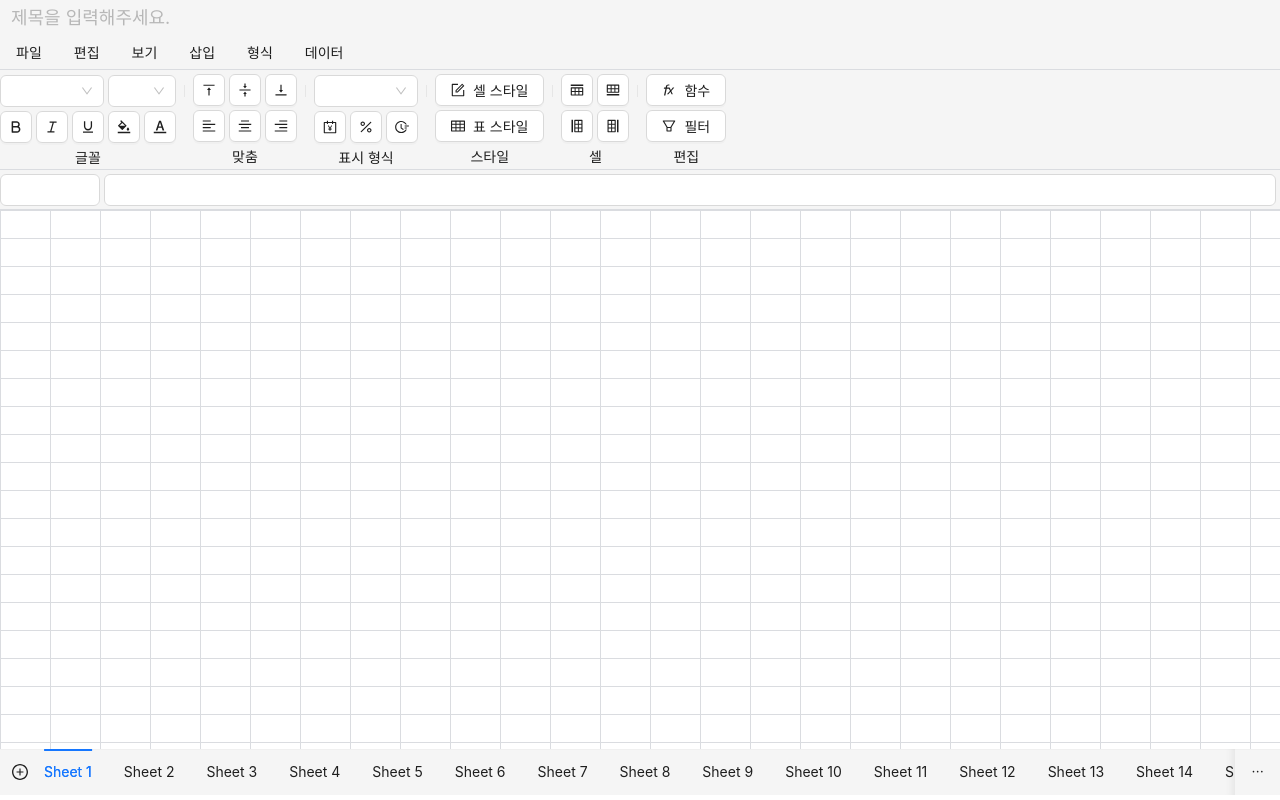
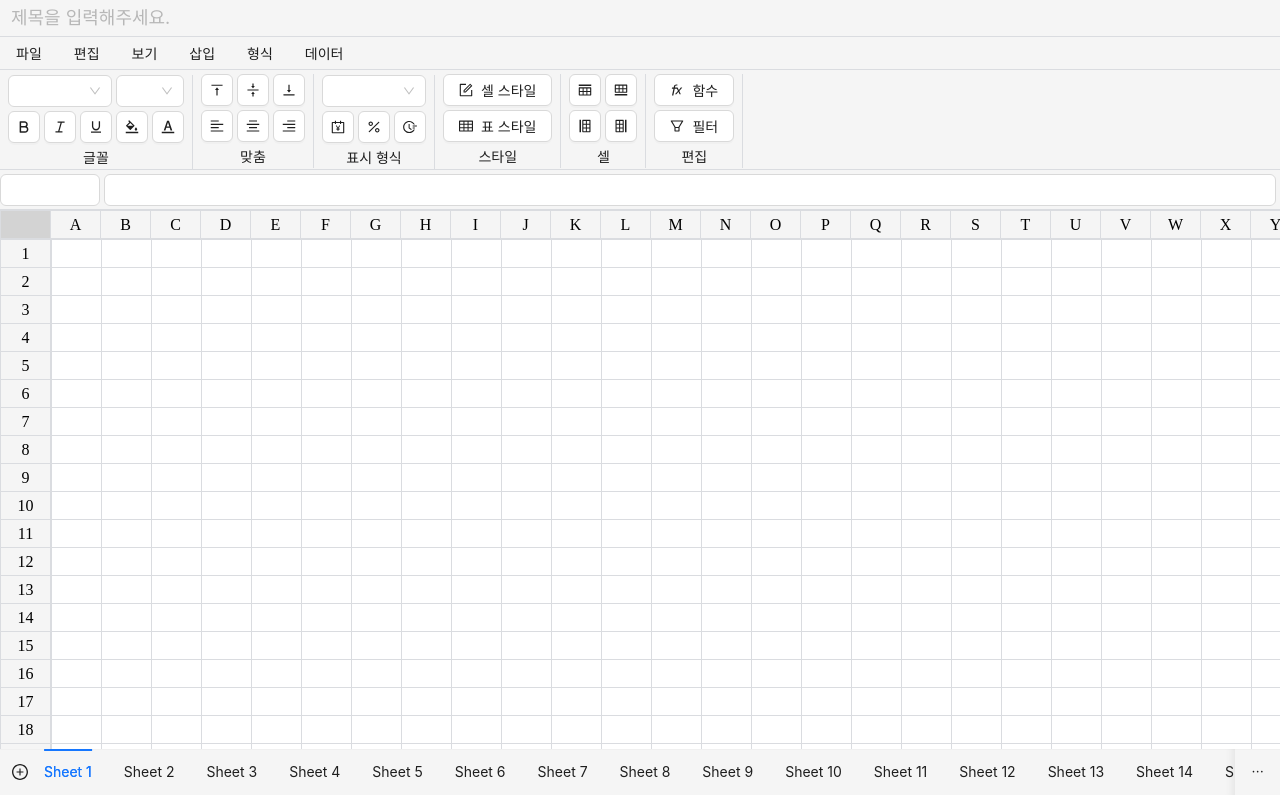
Before and after one commit to fe-jhw/excel-editor, a React app: page / in a window 1280 px wide. Built offline with nearby package versions, Linux system fonts and the light colour scheme.

Commit message:
sheet 헤더 추가, 스타일 다듬기

```diff
--- a/src/components/Sheet.tsx
+++ b/src/components/Sheet.tsx
@@ -1,41 +1,93 @@
 import { ICell } from '@/types'
-import { useContext } from 'react'
+import { ReactEventHandler, useCallback, useContext, useMemo } from 'react'
 import { EditorContext } from '@/context'
+import { getColumnArr, getRowArr } from '@/utils/SheetUtils'
+
+interface RowProps {
+  row: ICell[]
+  i: number
+}
+
+interface CellProps {
+  cell: ICell
+  i: number
+  j: number
+}
+
+interface HeaderProps {
+  length: number
+}
+
+const baseCellStyle = { border: '1px solid rgb(218, 220, 224)', height: '28px', minWidth: '50px' }
 
 export function Sheet() {
   const { cells } = useContext(EditorContext)
+  const onCellClick: ReactEventHandler = e => {}
   return (
     <div className="sheet">
-      <table>
-        <tbody>
-          {cells.map((row: ICell[], idx: number) => (
-            <Row row={row} key={idx} />
-          ))}
-        </tbody>
-      </table>
+      <ColumnHeader length={cells.length} />
+      <div className="sheet-main">
+        <RowHeader length={cells[0].length} />
+        <table>
+          <tbody>
+            {cells.map((row: ICell[], i: number) => (
+              <Row row={row} key={i} i={i} />
+            ))}
+          </tbody>
+        </table>
+      </div>
     </div>
   )
 }
 
-interface RowProps {
-  row: ICell[]
-}
-
-function Row({ row }: RowProps) {
+function Row({ row, i }: RowProps) {
   return (
     <tr>
-      {row.map((cell: ICell, idx: number) => (
-        <Cell cell={cell} key={idx} />
+      {row.map((cell: ICell, j: number) => (
+        <Cell cell={cell} key={j} i={i} j={j} />
       ))}
     </tr>
   )
 }
 
-interface CellProps {
-  cell: ICell
+// TODO: Memo 적용 , equalProps custom
+function Cell({ cell, i, j }: CellProps) {
+  return (
+    <td style={baseCellStyle} id={`${i}-${j}`}>
+      {cell.value}
+    </td>
+  )
 }
 
-// TODO: useMemo 적용 , equalProps custom
-function Cell({ cell }: CellProps) {
-  return <td style={{ border: '1px solid rgb(218, 220, 224)', height: '28px', minWidth: '50px' }}>{cell.value}</td>
+function RowHeader({ length }: HeaderProps) {
+  const rowArr = useMemo(() => getRowArr(length), [length])
+  return (
+    <table className="table-header row-header">
+      <tbody>
+        {rowArr.map(num => (
+          <tr key={num}>
+            <td style={baseCellStyle}>{num}</td>
+          </tr>
+        ))}
+      </tbody>
+    </table>
+  )
 }
+
+function ColumnHeader({ length }: HeaderProps) {
+  const columnArr = useMemo(() => getColumnArr(length), [length])
+  return (
+    <table className="table-header column-header">
+      <thead>
+        <tr>
+          <td className="select-all-btn" style={baseCellStyle}></td>
+          {columnArr.map(num => (
+            <td key={num} style={baseCellStyle}>
+              {num}
+            </td>
+          ))}
+        </tr>
+      </thead>
+    </table>
+  )
+}
--- a/src/components/Toolbar.tsx
+++ b/src/components/Toolbar.tsx
@@ -5,15 +5,10 @@ export function Toolbar() {
   return (
     <div className="toolbar">
       <Fontbox />
-      <Divider type="vertical" />
       <AlignBox />
-      <Divider type="vertical" />
       <FormatBox />
-      <Divider type="vertical" />
       <StyleBox />
-      <Divider type="vertical" />
       <CellBox />
-      <Divider type="vertical" />
       <EditBox />
     </div>
   )
--- a/src/components/Toolbox.tsx
+++ b/src/components/Toolbox.tsx
@@ -39,7 +39,7 @@ const SMALL_BTN_WIDTH = 32
 
 function Toolbox({ firstLayer, secondLayer, title }: ToolboxProps) {
   return (
-    <Space direction="vertical" size={SPACE_GAP} align="center">
+    <Space direction="vertical" size={SPACE_GAP} align="center" className="toolbox">
       <Space size={SPACE_GAP}>{firstLayer}</Space>
       <Space size={SPACE_GAP}>{secondLayer}</Space>
       <Typography.Text>{title}</Typography.Text>
--- a/src/index.scss
+++ b/src/index.scss
@@ -5,6 +5,8 @@ $toolbar-height: 100px;
 $functionbar-height: 40px;
 $footer-height: 46px;
 $min-body-height: 600px;
+$base-cell-width: 50px;
+$base-cell-height: 28px;
 
 *{
   box-sizing: border-box;
@@ -24,11 +26,20 @@ body {
   height: $header-height;
 }
 
+.titlebar {
+  border-bottom: $border;
+}
+
 .toolbar {
   height: $toolbar-height;
   padding-top: 4px;
   border-bottom: $border;
   background-color: #F5F5F5;
+}
+
+.toolbox {
+  border-right: $border;
+  padding: 0 8px;
 }
 
 .functionbar {
@@ -42,9 +53,35 @@ body {
   width: 100%;
   height: calc(100vh - 5px - #{$header-height} - #{$toolbar-height} - #{$functionbar-height} - #{$footer-height});
   min-height: $min-body-height - $header-height - $toolbar-height - $functionbar-height - $footer-height;
-  overflow: scroll;
+  overflow: auto;
+  position: relative;
   table {
     border-collapse: collapse;
+  }
+  .table-header {
+    text-align: center;
+    background-color: $main-bg-color;
+    position: sticky;
+  }
+  .row-header {
+    left: 0;
+  }
+  .column-header {
+    top: 0;
+    z-index: 2;
+  }
+  .sheet-main {
+    display: flex;
+    flex-direction: row;
+  }
+  .select-all-btn {
+    position: sticky;
+    top: 0;
+    left: 0;
+    background-color: lightgrey;
+  }
+  .select-box {
+    border: 1px solid black;
   }
 }
 
--- a/src/layout/Header.tsx
+++ b/src/layout/Header.tsx
@@ -13,7 +13,7 @@ export function Header() {
 function TitleBar() {
   const [title, setTitle] = useState('')
   return (
-    <div>
+    <div className="titlebar">
       <Input
         value={title}
         onChange={e => setTitle(e.target.value)}
--- /dev/null
+++ b/src/utils/SheetUtils.ts
@@ -0,0 +1,15 @@
+export function getRowArr(length: number): number[] {
+  return new Array(length).fill(0).map((_, idx) => idx + 1)
+}
+
+export function getColumnArr(length: number): string[] {
+  return getRowArr(length).map((num, _) => changeNumToAlphabet(num))
+}
+
+export function changeNumToAlphabet(num: number): string {
+  let ret = ''
+  for (let a = 1, b = 26; (num -= a) >= 0; a = b, b *= 26) {
+    ret = String.fromCharCode((num % b) / a + 65) + ret
+  }
+  return ret
+}
```
Also changed, not shown: src/components/SelectBox.tsx (added, +11 -0 lines), 1 other file (tests, documents, lock files or other folders).
